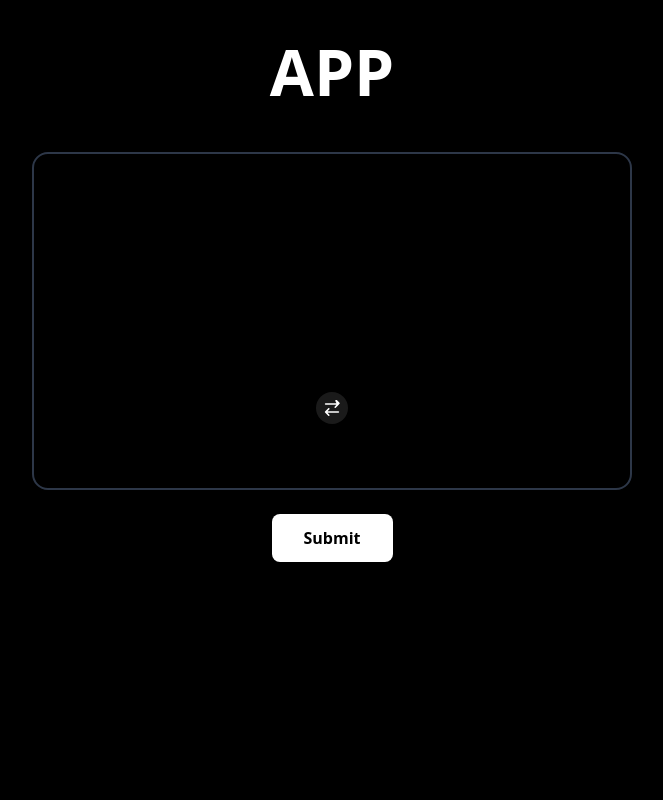
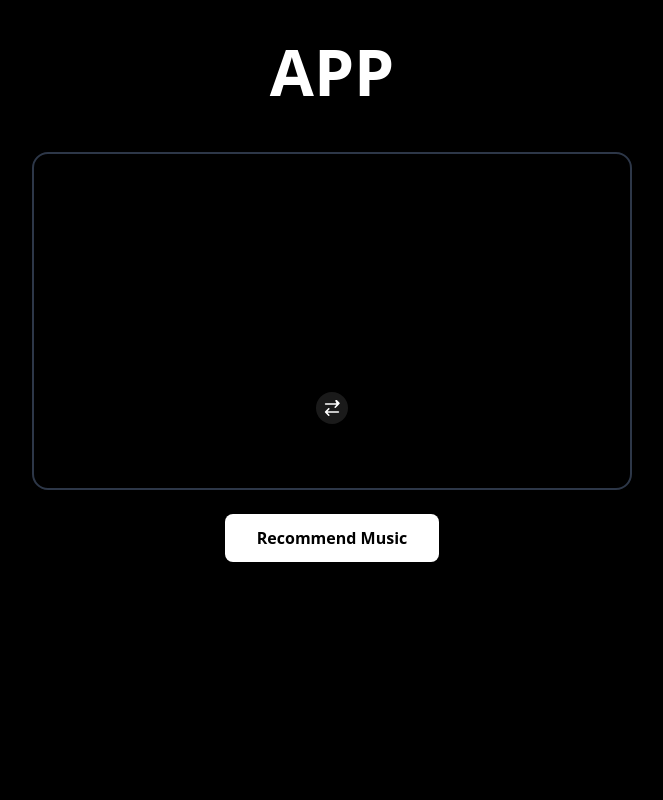
Before and after one commit to riyazweb/facespotify, a Flask app: page / in a window 1280 px wide. Shown: the whole page, without its empty margins (308-971 px from the left). Run offline with Flask 3, Linux system fonts and the light colour scheme; parts of the project's set-up code (start-up, migrations or seed data) failed here and were passed over; some libraries are stand-ins or nearby versions.

Commit message:
Update index.html

```diff
--- a/templates/index.html
+++ b/templates/index.html
@@ -179,7 +179,7 @@
         class="bg-white text-black px-8 py-3 rounded-lg font-semibold
                hover:bg-gray-200 transition-all"
       >
-        Submit
+        Recommend Music
       </button>
       <div id="spinner" class="hidden mt-4">
         <div class="spinner"></div>
```
